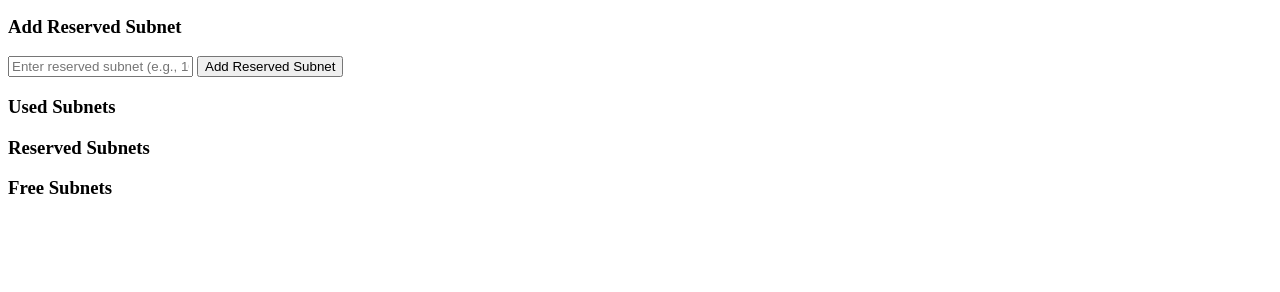
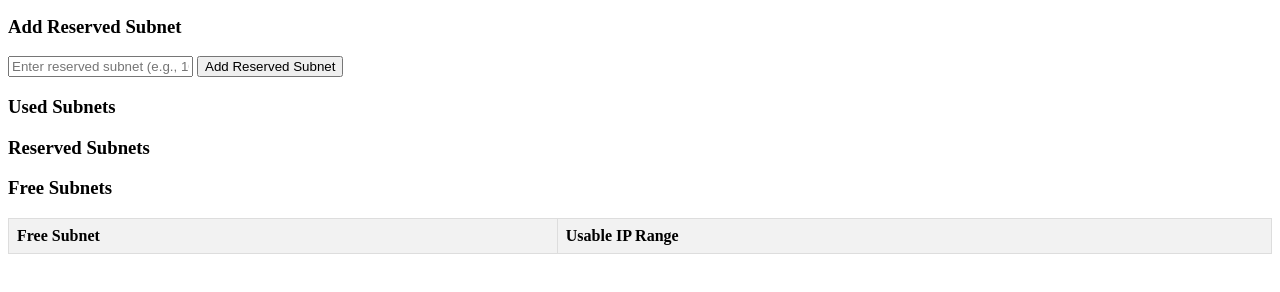
Before and after one commit to subneter/subneter, a plain HTML site: page index.html in a window 1280 px wide. Shown: the part 104-396 px from the top of the page. Drawn offline with Linux system fonts and the light colour scheme.

Commit message:
Update index.html

```diff
--- a/index.html
+++ b/index.html
@@ -4,6 +4,20 @@
     <meta charset="UTF-8">
     <meta name="viewport" content="width=device-width, initial-scale=1.0">
     <title>Subneter</title>
+    <style>
+        table {
+            width: 100%;
+            border-collapse: collapse;
+        }
+        th, td {
+            border: 1px solid #ddd;
+            padding: 8px;
+            text-align: left;
+        }
+        th {
+            background-color: #f2f2f2;
+        }
+    </style>
 </head>
 <body>
     <h1>Subneter App</h1>
@@ -21,7 +35,15 @@
     <ul id="reserved-list"></ul>
 
     <h3>Free Subnets</h3>
-    <ul id="free-list"></ul>
+    <table>
+        <thead>
+            <tr>
+                <th>Free Subnet</th>
+                <th>Usable IP Range</th>
+            </tr>
+        </thead>
+        <tbody id="free-list"></tbody>
+    </table>
 
     <script src="app.js"></script>
 </body>
```
